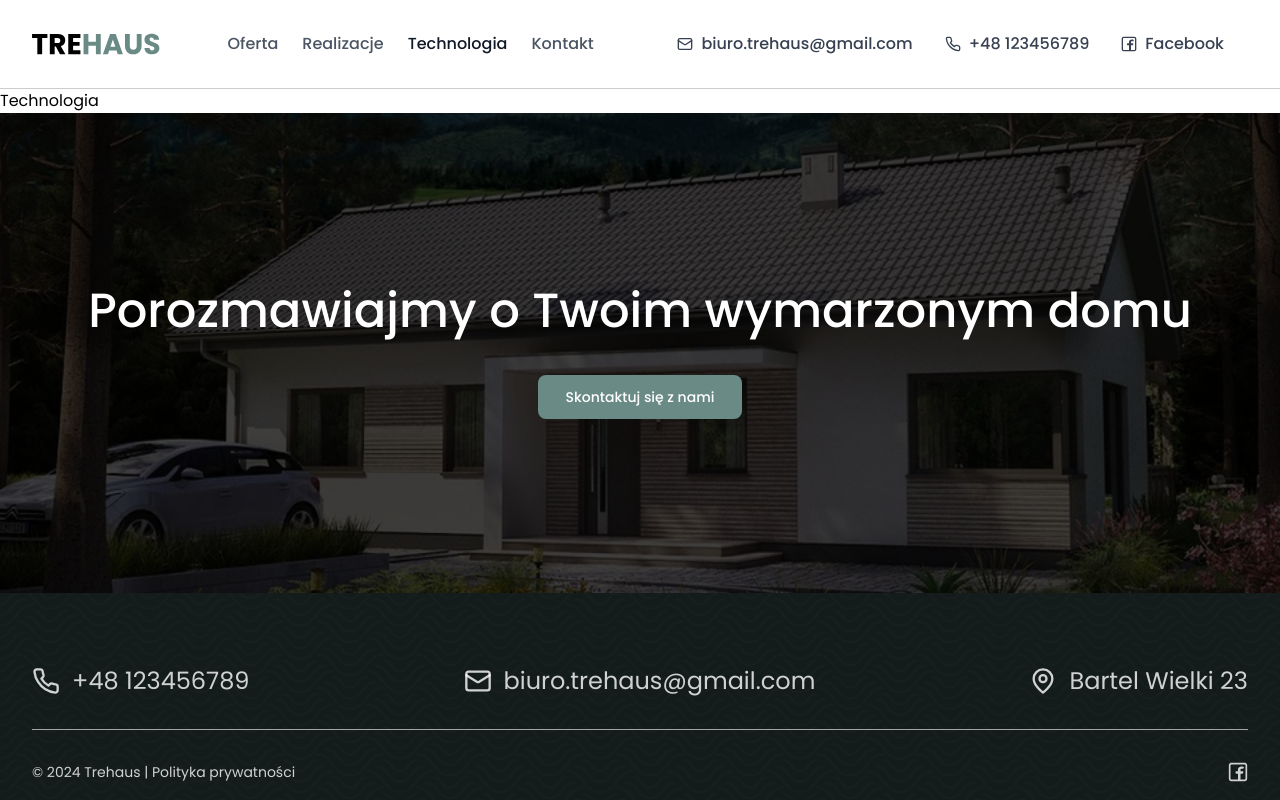
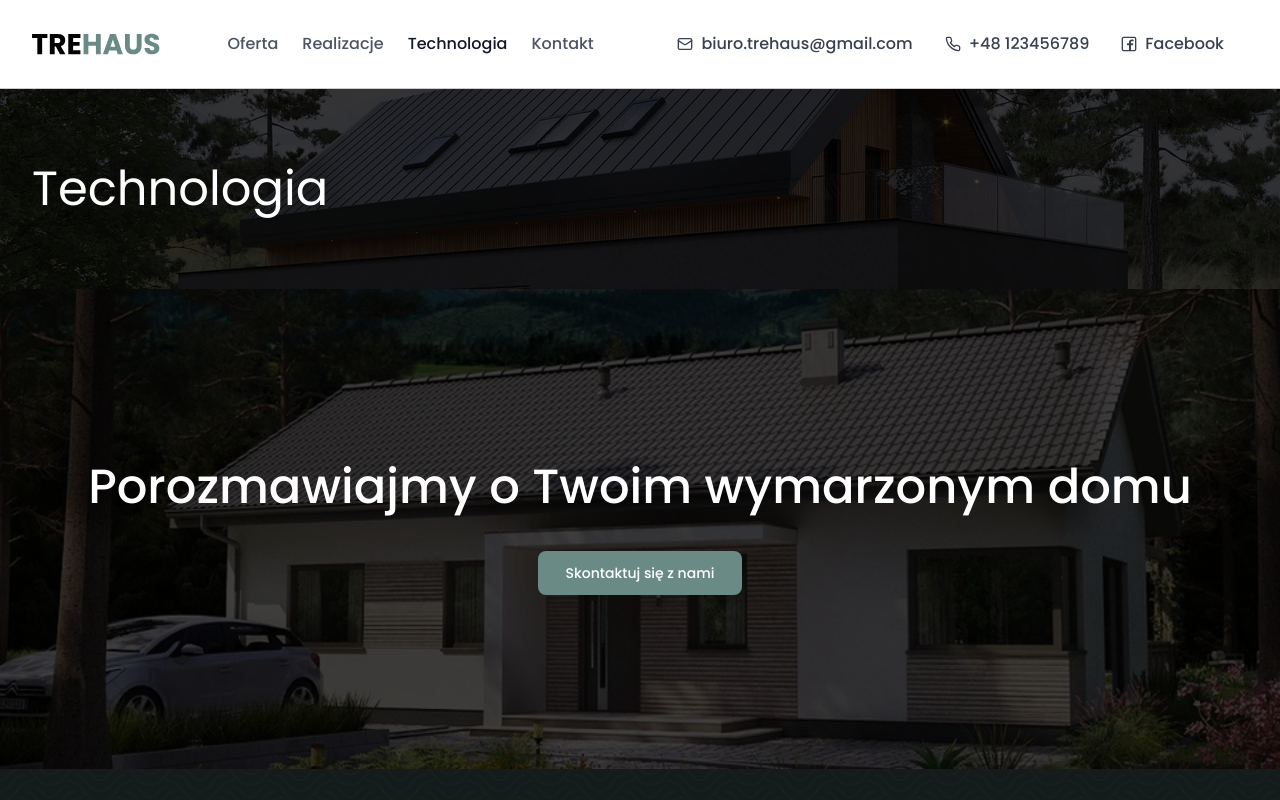
Before and after one commit to MikiLewy/Trehaus, a Next.js app: page /technologia in a window 1280 px wide. Shown: the top 800 px of the page. Built offline with nearby package versions, Linux system fonts and the light colour scheme.

Commit message:
feat: created page header component

```diff
--- a/app/technologia/page.tsx
+++ b/app/technologia/page.tsx
@@ -1,7 +1,9 @@
+import PageHeader from '@/components/atoms/page-header/page-header';
+
 const Technology = () => {
   return (
     <main>
-      <h2>Technologia</h2>
+      <PageHeader>Technologia</PageHeader>
     </main>
   );
 };
--- /dev/null
+++ b/components/atoms/page-header/page-header.tsx
@@ -0,0 +1,20 @@
+import { ReactNode } from 'react';
+
+import Overlay from '../overlay/overlay';
+
+interface Props {
+  children: ReactNode;
+}
+
+const PageHeader = ({ children }: Props) => {
+  return (
+    <div className="bg-[url('/sub-page-hero.webp')] bg-no-repeat bg-center bg-cover h-[25vh] w-full relative">
+      <Overlay />
+      <div className="content-container flex items-center h-full relative z-10">
+        <h2 className="text-white text-3xl lg:text-4xl xl:text-5xl">{children}</h2>
+      </div>
+    </div>
+  );
+};
+
+export default PageHeader;
```
Also changed, not shown: public/sub-page-hero.webp (added).
